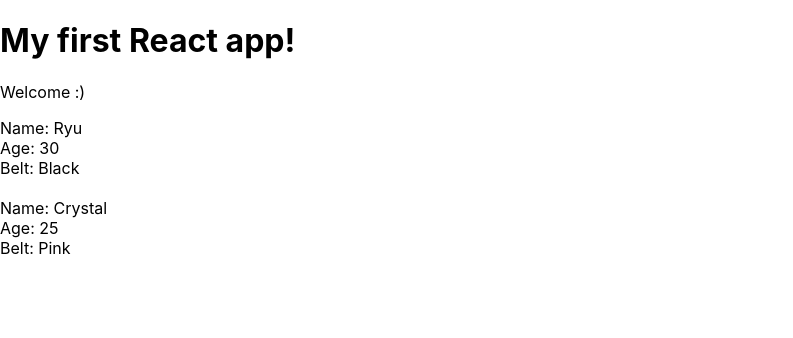
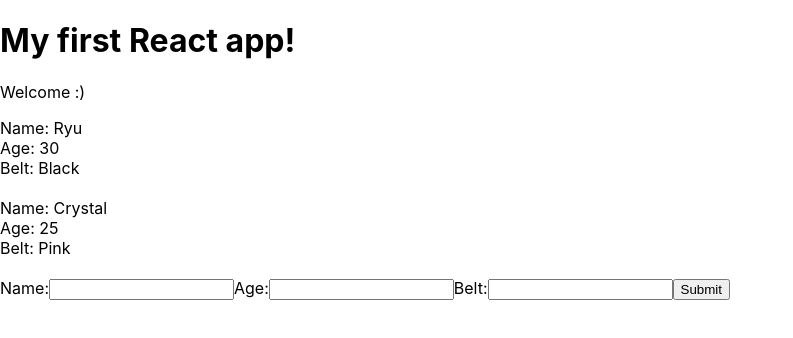
Before and after one commit to Cyhyraethz/ninja-app, a React (Create React App) app: page / in a window 1280 px wide. Shown: the top 338 px of the page, without its empty margins (0-793 px from the left). Built offline with nearby package versions, Linux system fonts and the light colour scheme.

Commit message:
Commit after tutorial #17

```diff
--- /dev/null
+++ b/src/AddNinja.js
@@ -0,0 +1,35 @@
+import React, { Component } from "react";
+
+class AddNinja extends Component {
+  state = {
+    name: null,
+    age: null,
+    belt: null
+  };
+  handleChange = e => {
+    this.setState({
+      [e.target.id]: e.target.value
+    });
+  };
+  handleSubmit = e => {
+    e.preventDefault();
+    console.log(this.state);
+  };
+  render() {
+    return (
+      <div>
+        <form onSubmit={this.handleSubmit}>
+          <label htmlFor="name">Name:</label>
+          <input type="text" id="name" onChange={this.handleChange} />
+          <label htmlFor="age">Age:</label>
+          <input type="text" id="age" onChange={this.handleChange} />
+          <label htmlFor="belt">Belt:</label>
+          <input type="text" id="belt" onChange={this.handleChange} />
+          <button>Submit</button>
+        </form>
+      </div>
+    );
+  }
+}
+
+export default AddNinja;
--- a/src/App.js
+++ b/src/App.js
@@ -1,5 +1,6 @@
 import React, { Component } from "react";
 import Ninjas from "./Ninjas";
+import AddNinja from "./AddNinja";
 
 class App extends Component {
   state = {
@@ -15,6 +16,7 @@
         <h1>My first React app!</h1>
         <p>Welcome :)</p>
         <Ninjas ninjas={this.state.ninjas} />
+        <AddNinja />
       </div>
     );
   }
```
